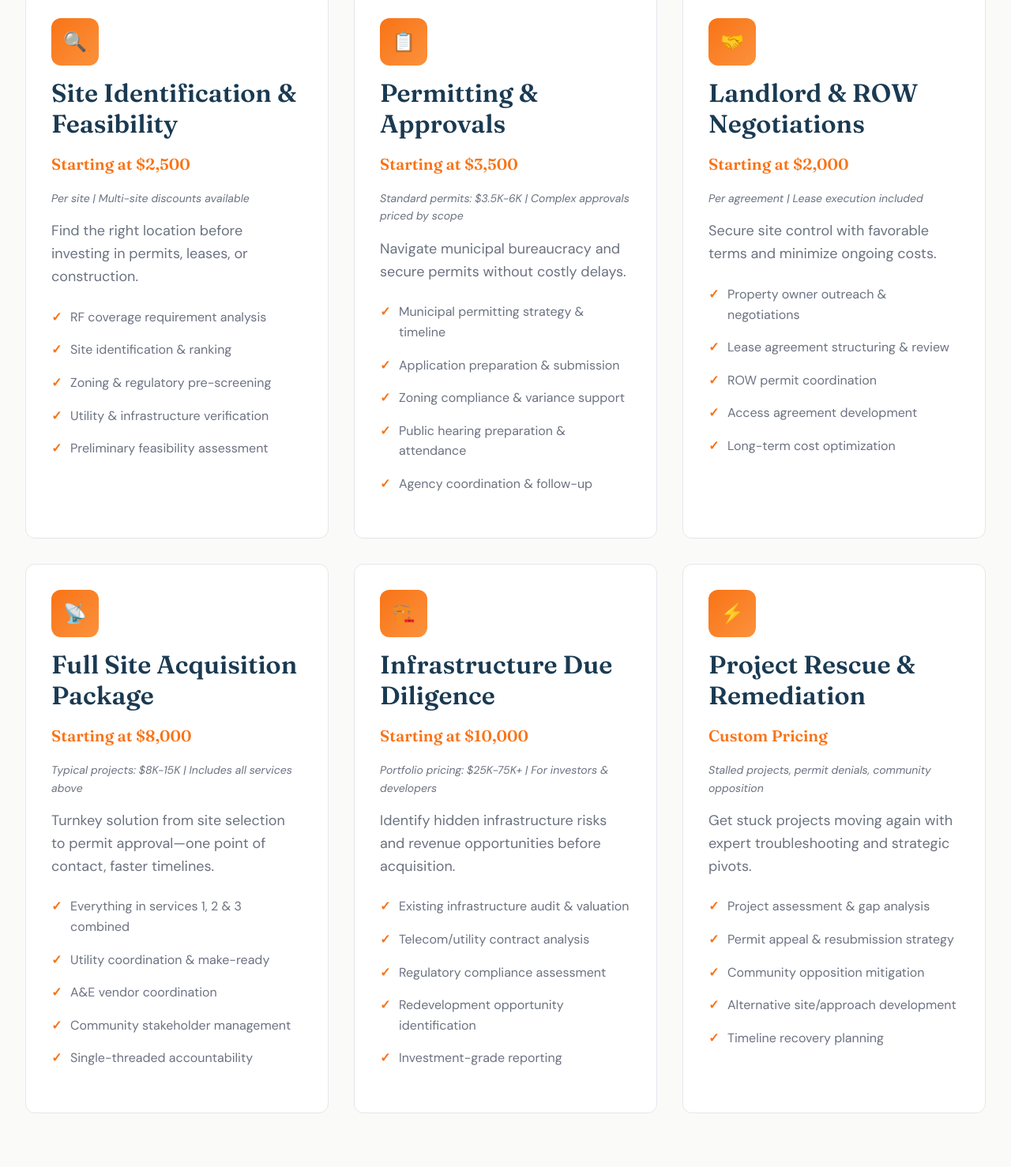
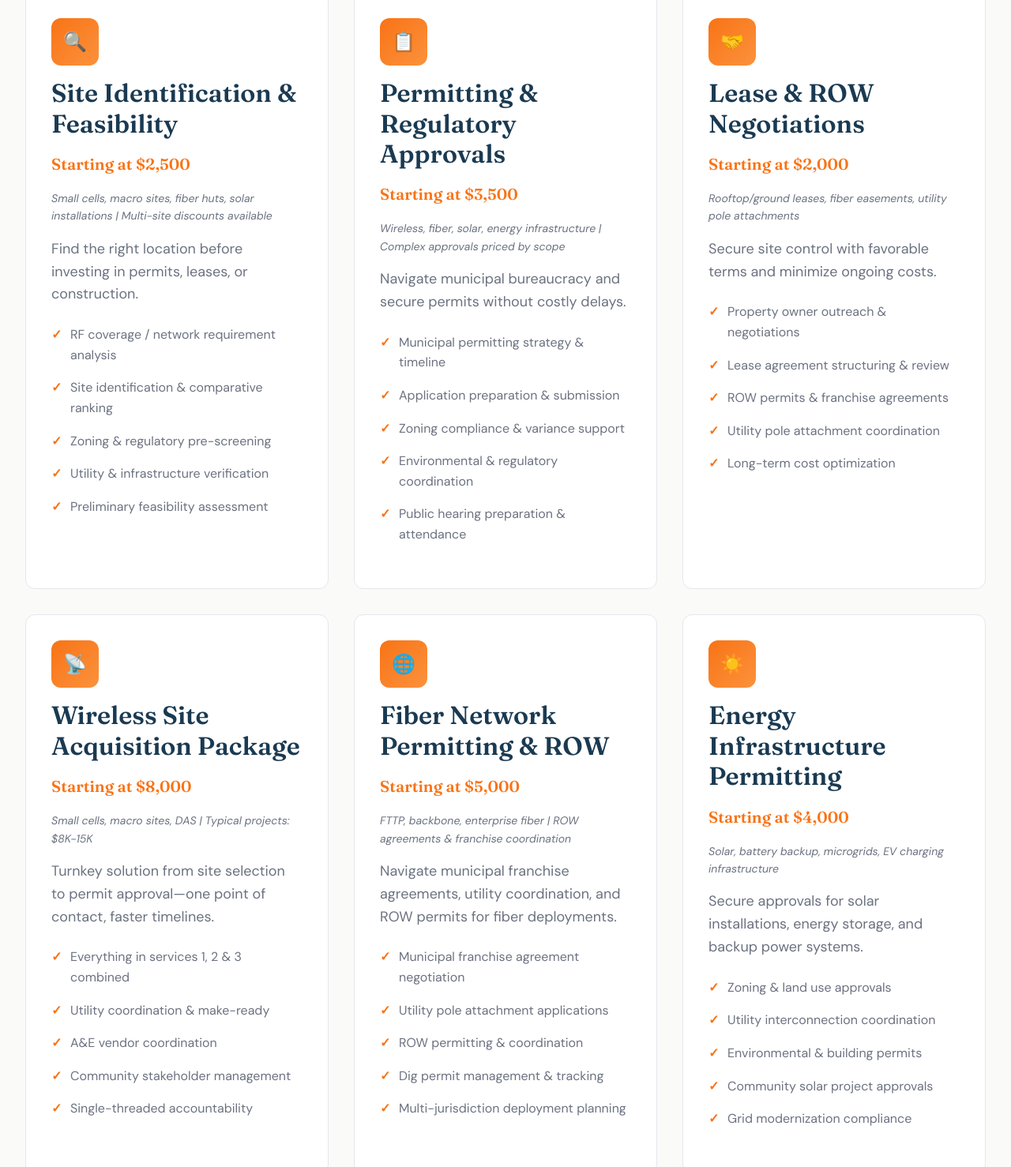
Before and after one commit to clintwingate-del/southline-website, a plain HTML site: page index.html in a window 1280 px wide. Shown: the part 1231-2709 px from the top of the page at 79% size. Drawn offline with Linux system fonts and the light colour scheme.

Commit message:
Add files via upload

```diff
--- a/index.html
+++ b/index.html
@@ -3,8 +3,8 @@
 <head>
     <meta charset="UTF-8">
     <meta name="viewport" content="width=device-width, initial-scale=1.0">
-    <title>Southline Development Services | Telecom Infrastructure & Investment Due Diligence</title>
-    <meta name="description" content="Expert site acquisition, permitting strategy, and due diligence for telecom infrastructure and real estate investors. Cut deployment timelines. Avoid costly mistakes.">
+    <title>Southline Development Services | Wireless, Fiber & Energy Infrastructure Consulting</title>
+    <meta name="description" content="Expert site acquisition, permitting strategy, and due diligence for wireless, fiber, and energy infrastructure. Cut deployment timelines. Avoid costly mistakes.">
 
     <!-- Favicons -->
     <link rel="icon" type="image/x-icon" href="/favicon.ico">
@@ -639,8 +639,8 @@
     <section class="hero">
         <div class="container">
             <div class="hero-content">
-                <h1>Stop Wasting Months on Infrastructure Permitting</h1>
-                <p>We help wireless carriers and real estate investors navigate zoning, permitting, and site acquisition for telecom infrastructure projects—cutting timelines in half and avoiding costly mistakes.</p>
+                <h1>Stop Wasting Months on Infrastructure Permitting & Site Acquisition</h1>
+                <p>We help wireless carriers, fiber providers, and energy developers navigate zoning, permitting, and site acquisition for telecom and infrastructure projects—cutting timelines in half and avoiding costly mistakes.</p>
                 <div class="hero-cta">
                     <a href="#contact" class="cta-button">Schedule Free Consultation</a>
                     <a href="#services" class="cta-button cta-secondary">View Services</a>
@@ -683,11 +683,11 @@
                     <div class="service-icon">🔍</div>
                     <h3>Site Identification & Feasibility</h3>
                     <p class="service-price">Starting at $2,500</p>
-                    <p style="font-size: 0.875rem; color: var(--color-text-light); margin-bottom: 1rem;"><em>Per site | Multi-site discounts available</em></p>
+                    <p style="font-size: 0.875rem; color: var(--color-text-light); margin-bottom: 1rem;"><em>Small cells, macro sites, fiber huts, solar installations | Multi-site discounts available</em></p>
                     <p>Find the right location before investing in permits, leases, or construction.</p>
                     <ul class="service-features">
-                        <li>RF coverage requirement analysis</li>
-                        <li>Site identification & ranking</li>
+                        <li>RF coverage / network requirement analysis</li>
+                        <li>Site identification & comparative ranking</li>
                         <li>Zoning & regulatory pre-screening</li>
                         <li>Utility & infrastructure verification</li>
                         <li>Preliminary feasibility assessment</li>
@@ -697,31 +697,31 @@
                 <!-- Service 2 -->
                 <div class="service-card">
                     <div class="service-icon">📋</div>
-                    <h3>Permitting & Approvals</h3>
+                    <h3>Permitting & Regulatory Approvals</h3>
                     <p class="service-price">Starting at $3,500</p>
-                    <p style="font-size: 0.875rem; color: var(--color-text-light); margin-bottom: 1rem;"><em>Standard permits: $3.5K-6K | Complex approvals priced by scope</em></p>
+                    <p style="font-size: 0.875rem; color: var(--color-text-light); margin-bottom: 1rem;"><em>Wireless, fiber, solar, energy infrastructure | Complex approvals priced by scope</em></p>
                     <p>Navigate municipal bureaucracy and secure permits without costly delays.</p>
                     <ul class="service-features">
                         <li>Municipal permitting strategy & timeline</li>
                         <li>Application preparation & submission</li>
                         <li>Zoning compliance & variance support</li>
+                        <li>Environmental & regulatory coordination</li>
                         <li>Public hearing preparation & attendance</li>
-                        <li>Agency coordination & follow-up</li>
                     </ul>
                 </div>
 
                 <!-- Service 3 -->
                 <div class="service-card">
                     <div class="service-icon">🤝</div>
-                    <h3>Landlord & ROW Negotiations</h3>
+                    <h3>Lease & ROW Negotiations</h3>
                     <p class="service-price">Starting at $2,000</p>
-                    <p style="font-size: 0.875rem; color: var(--color-text-light); margin-bottom: 1rem;"><em>Per agreement | Lease execution included</em></p>
+                    <p style="font-size: 0.875rem; color: var(--color-text-light); margin-bottom: 1rem;"><em>Rooftop/ground leases, fiber easements, utility pole attachments</em></p>
                     <p>Secure site control with favorable terms and minimize ongoing costs.</p>
                     <ul class="service-features">
                         <li>Property owner outreach & negotiations</li>
                         <li>Lease agreement structuring & review</li>
-                        <li>ROW permit coordination</li>
-                        <li>Access agreement development</li>
+                        <li>ROW permits & franchise agreements</li>
+                        <li>Utility pole attachment coordination</li>
                         <li>Long-term cost optimization</li>
                     </ul>
                 </div>
@@ -729,9 +729,9 @@
                 <!-- Service 4 -->
                 <div class="service-card">
                     <div class="service-icon">📡</div>
-                    <h3>Full Site Acquisition Package</h3>
+                    <h3>Wireless Site Acquisition Package</h3>
                     <p class="service-price">Starting at $8,000</p>
-                    <p style="font-size: 0.875rem; color: var(--color-text-light); margin-bottom: 1rem;"><em>Typical projects: $8K-15K | Includes all services above</em></p>
+                    <p style="font-size: 0.875rem; color: var(--color-text-light); margin-bottom: 1rem;"><em>Small cells, macro sites, DAS | Typical projects: $8K-15K</em></p>
                     <p>Turnkey solution from site selection to permit approval—one point of contact, faster timelines.</p>
                     <ul class="service-features">
                         <li>Everything in services 1, 2 & 3 combined</li>
@@ -743,6 +743,38 @@
                 </div>
 
                 <!-- Service 5 -->
+                <div class="service-card">
+                    <div class="service-icon">🌐</div>
+                    <h3>Fiber Network Permitting & ROW</h3>
+                    <p class="service-price">Starting at $5,000</p>
+                    <p style="font-size: 0.875rem; color: var(--color-text-light); margin-bottom: 1rem;"><em>FTTP, backbone, enterprise fiber | ROW agreements & franchise coordination</em></p>
+                    <p>Navigate municipal franchise agreements, utility coordination, and ROW permits for fiber deployments.</p>
+                    <ul class="service-features">
+                        <li>Municipal franchise agreement negotiation</li>
+                        <li>Utility pole attachment applications</li>
+                        <li>ROW permitting & coordination</li>
+                        <li>Dig permit management & tracking</li>
+                        <li>Multi-jurisdiction deployment planning</li>
+                    </ul>
+                </div>
+
+                <!-- Service 6 -->
+                <div class="service-card">
+                    <div class="service-icon">☀️</div>
+                    <h3>Energy Infrastructure Permitting</h3>
+                    <p class="service-price">Starting at $4,000</p>
+                    <p style="font-size: 0.875rem; color: var(--color-text-light); margin-bottom: 1rem;"><em>Solar, battery backup, microgrids, EV charging infrastructure</em></p>
+                    <p>Secure approvals for solar installations, energy storage, and backup power systems.</p>
+                    <ul class="service-features">
+                        <li>Zoning & land use approvals</li>
+                        <li>Utility interconnection coordination</li>
+                        <li>Environmental & building permits</li>
+                        <li>Community solar project approvals</li>
+                        <li>Grid modernization compliance</li>
+                    </ul>
+                </div>
+
+                <!-- Service 7 -->
                 <div class="service-card">
                     <div class="service-icon">🏗️</div>
                     <h3>Infrastructure Due Diligence</h3>
@@ -758,7 +790,7 @@
                     </ul>
                 </div>
 
-                <!-- Service 6 -->
+                <!-- Service 8 -->
                 <div class="service-card">
                     <div class="service-icon">⚡</div>
                     <h3>Project Rescue & Remediation</h3>
@@ -850,31 +882,31 @@
             <div class="about-content">
                 <div>
                     <h2>Built on Real-World Infrastructure Experience</h2>
-                    <p>Over 15 years navigating the complex intersection of real estate, telecommunications infrastructure, and municipal regulation across urban, suburban, and rural markets.</p>
-                    <p>Experience spans:</p>
+                    <p>Over 15 years navigating the complex intersection of real estate, telecommunications, energy infrastructure, and municipal regulation across urban, suburban, and rural markets.</p>
+                    <p>Experience spans wireless, fiber, and energy infrastructure:</p>
                     <ul style="list-style: none; padding: 0;">
                         <li style="padding: 0.5rem 0; padding-left: 1.5rem; position: relative;">
                             <span style="position: absolute; left: 0; color: var(--color-accent); font-weight: bold;">✓</span>
-                            Small cell & DAS network deployments
+                            Small cell, macro site & DAS network deployments
                         </li>
                         <li style="padding: 0.5rem 0; padding-left: 1.5rem; position: relative;">
                             <span style="position: absolute; left: 0; color: var(--color-accent); font-weight: bold;">✓</span>
-                            EV charging infrastructure site acquisition
+                            Fiber-to-the-home & backbone network expansion
                         </li>
                         <li style="padding: 0.5rem 0; padding-left: 1.5rem; position: relative;">
                             <span style="position: absolute; left: 0; color: var(--color-accent); font-weight: bold;">✓</span>
-                            Fiber-to-the-home network expansion
+                            Solar installations & energy storage systems
                         </li>
                         <li style="padding: 0.5rem 0; padding-left: 1.5rem; position: relative;">
                             <span style="position: absolute; left: 0; color: var(--color-accent); font-weight: bold;">✓</span>
-                            Renewable energy project permitting
+                            EV charging infrastructure deployment
                         </li>
                         <li style="padding: 0.5rem 0; padding-left: 1.5rem; position: relative;">
                             <span style="position: absolute; left: 0; color: var(--color-accent); font-weight: bold;">✓</span>
-                            Commercial real estate due diligence
+                            Commercial real estate infrastructure due diligence
                         </li>
                     </ul>
-                    <p style="margin-top: 1.5rem;"><strong>Currently advising infrastructure projects across the Chicago metro area and Midwest region.</strong></p>
+                    <p style="margin-top: 1.5rem;"><strong>Currently advising wireless carriers, fiber providers, energy developers, and real estate investors across the Chicago metro area and Midwest region.</strong></p>
                     <p><em>Independent advisory—no brokerage incentives, no development bias. Recommendations based solely on feasibility, risk, and your project goals.</em></p>
                     <p style="margin-top: 1rem; padding: 1rem; background: var(--color-bg); border-radius: 8px; font-size: 0.95rem;">
                         <strong>Enterprise & Portfolio Projects:</strong> Large-scale deployments and institutional portfolios are scoped individually based on complexity and scale. <a href="#contact" style="color: var(--color-accent); text-decoration: none; font-weight: 600;">Contact us</a> to discuss your specific needs.
```
